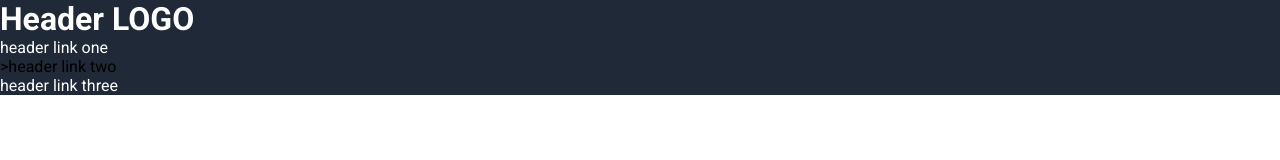
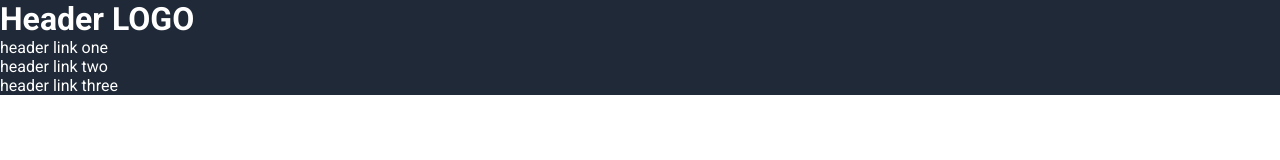
Before and after one commit to kernel0verflow/odin_landing_page, a plain HTML site: page index.html in a window 1280 px wide. Drawn offline with Linux system fonts and the light colour scheme.

Commit message:
typo header link

```diff
--- a/index.html
+++ b/index.html
@@ -15,7 +15,7 @@
         <ul>
             <h1><a href="#">Header LOGO</a></h1>
             <li><a href="#">header link one</a></li>
-            <li><a href="#"></a>>header link two</a></li>
+            <li><a href="#">header link two</a></li>
             <li><a href="#">header link three</a></li>
         </ul>
     </header>
```
